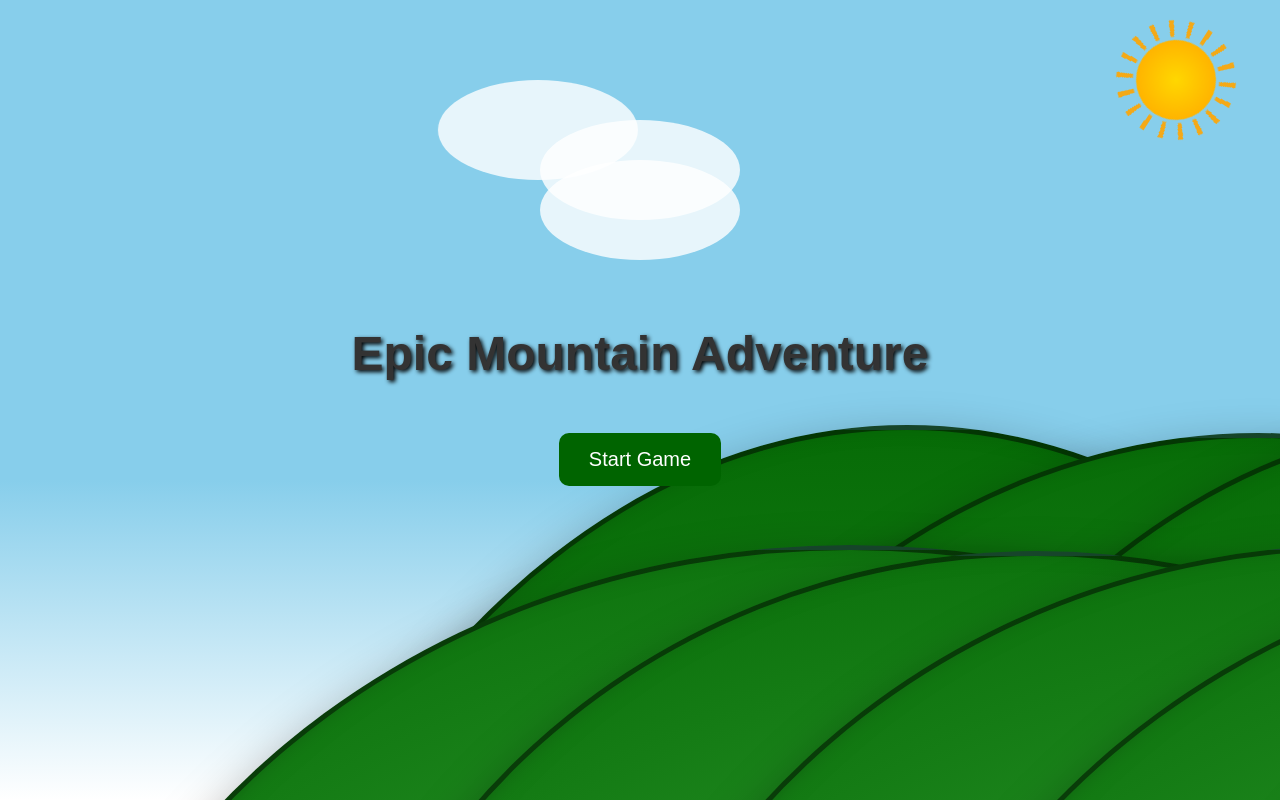
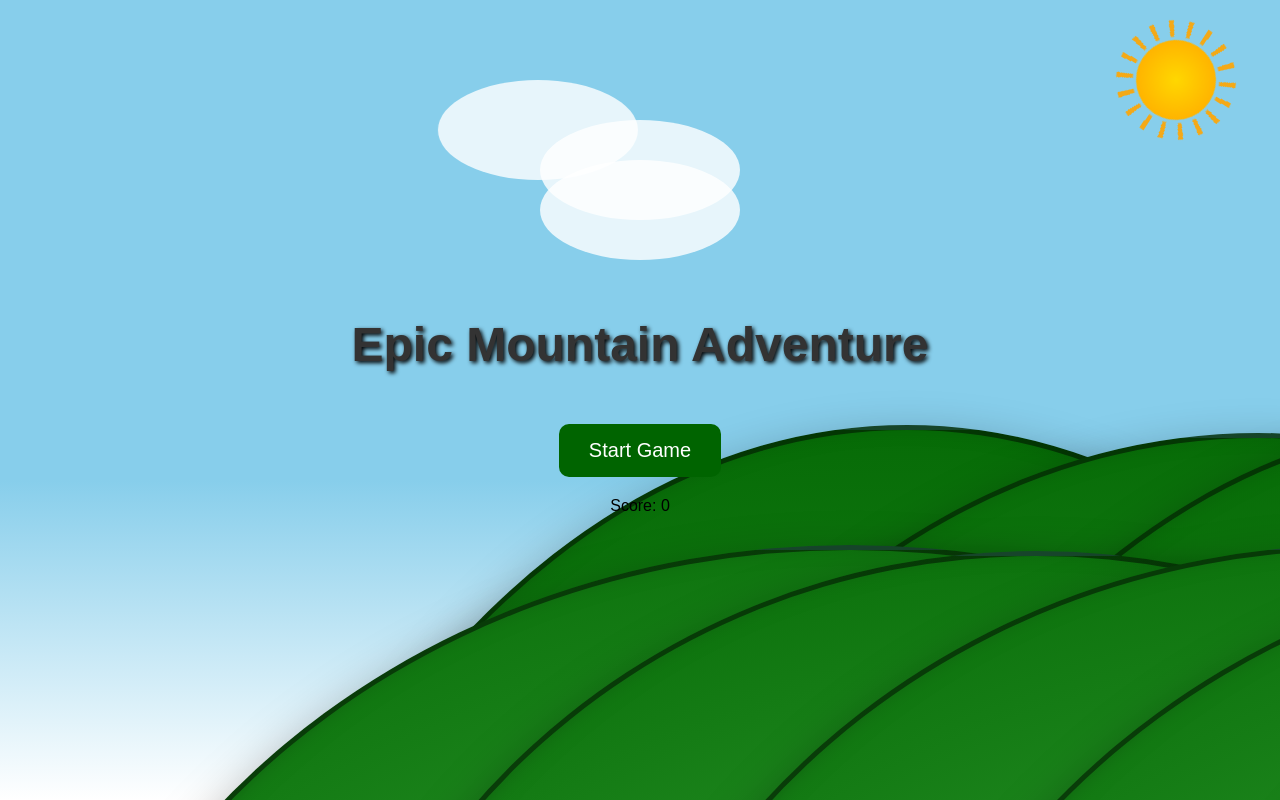
Before and after one commit to pushiscool/tsaecogame2025, a React (Create React App) app: page / in a window 1280 px wide. Built offline with nearby package versions, Linux system fonts and the light colour scheme.

Commit message:
Update HomeScreen.js

```diff
--- a/src/components/HomeScreen.js
+++ b/src/components/HomeScreen.js
@@ -24,12 +24,22 @@ export default function HomeScreen() {
  function startGame() {
   console.log("Button Clicked");
   alert("Game Started");
+   const gameButton = document.getElementById("startGame");
+    gameButton.innerText = "Click me!";
+    gameButton.onclick = incrementScore;
 }
+
+  function incrementScore() {
+    score += 1;
+    document.getElementById("score").innerText = "Score: " + score;
+}
+
 
  return (
     <div id="homescreen">
       <h1 className="game-title">Epic Mountain Adventure</h1>
   <button onClick={startGame} className="start-button">Start Game</button>
+    <div id="score">Score: 0</div>
 
       <div className="mountain-container">
         {mountains.map((m, i) => {
```
